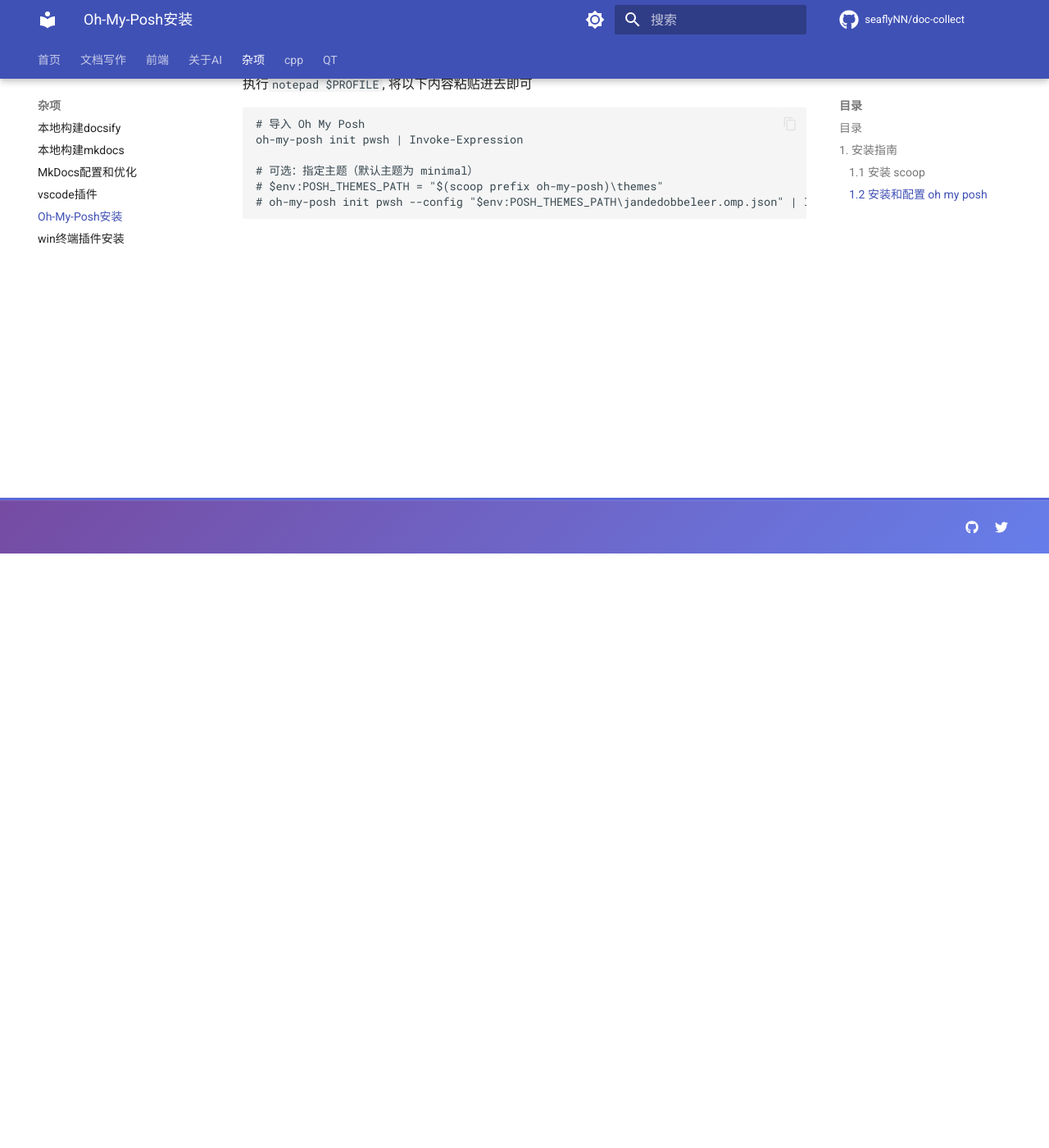
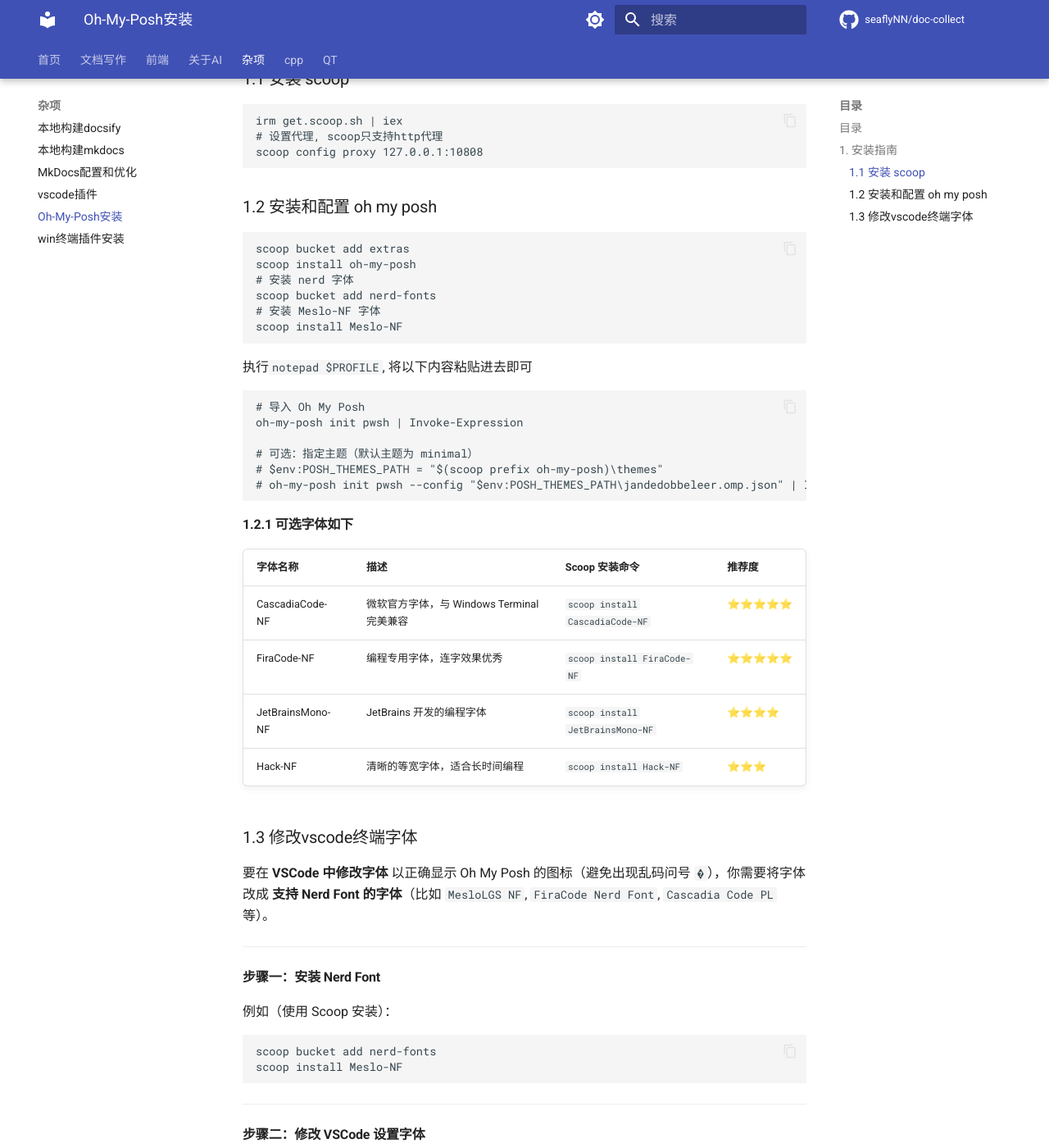
Before and after one commit to seaflyNN/doc-collect, an MkDocs documentation site: the page built from docs/杂项/Oh-My-Posh安装.md, in a window 1280 px wide and 1400 px high, scrolled down 725 px. Shown: the whole window at 82% size. Built offline with MkDocs 1.6.1 and Material for MkDocs 9.7.7, drawn with Linux system fonts in a browser that asks for light colours; comment, search, counter and statistics services are not loaded; some of the changed text lies outside the part shown.

Commit message:
新增Oh-My-Posh文档，包含可选字体列表及VSCode终端字体修改步骤，提升开发者在使用Oh-My-Posh时的体验和指导性。

````diff
--- a/docs/杂项/Oh-My-Posh安装.md
+++ b/docs/杂项/Oh-My-Posh安装.md
@@ -6,6 +6,14 @@
   - [1. 安装指南](#1-安装指南)
     - [1.1 安装 scoop](#11-安装-scoop)
     - [1.2 安装和配置 oh my posh](#12-安装和配置-oh-my-posh)
+      - [1.2.1 可选字体如下](#121-可选字体如下)
+    - [1.3 修改vscode终端字体](#13-修改vscode终端字体)
+      - [步骤一：安装 Nerd Font](#步骤一安装-nerd-font)
+      - [步骤二：修改 VSCode 设置字体](#步骤二修改-vscode-设置字体)
+        - [方式一：图形界面修改](#方式一图形界面修改)
+        - [方式二：直接编辑 settings.json](#方式二直接编辑-settingsjson)
+      - [步骤三：重启 VSCode Terminal](#步骤三重启-vscode-terminal)
+      - [效果对比](#效果对比)
 
 ## 1. 安装指南
 
@@ -21,6 +29,10 @@ scoop config proxy 127.0.0.1:10808
 ```
 scoop bucket add extras
 scoop install oh-my-posh
+# 安装 nerd 字体
+scoop bucket add nerd-fonts
+# 安装 Meslo-NF 字体
+scoop install Meslo-NF
 ```
 执行`notepad $PROFILE`, 将以下内容粘贴进去即可
 ```
@@ -31,3 +43,78 @@ oh-my-posh init pwsh | Invoke-Expression
 # $env:POSH_THEMES_PATH = "$(scoop prefix oh-my-posh)\themes"
 # oh-my-posh init pwsh --config "$env:POSH_THEMES_PATH\jandedobbeleer.omp.json" | Invoke-Expression
 ```
+
+#### 1.2.1 可选字体如下
+| 字体名称 | 描述 | Scoop 安装命令 | 推荐度 |
+|----------|------|----------------|--------|
+| CascadiaCode-NF | 微软官方字体，与 Windows Terminal 完美兼容 | `scoop install CascadiaCode-NF` | ⭐⭐⭐⭐⭐ |
+| FiraCode-NF | 编程专用字体，连字效果优秀 | `scoop install FiraCode-NF` | ⭐⭐⭐⭐⭐ |
+| JetBrainsMono-NF | JetBrains 开发的编程字体 | `scoop install JetBrainsMono-NF` | ⭐⭐⭐⭐ |
+| Hack-NF | 清晰的等宽字体，适合长时间编程 | `scoop install Hack-NF` | ⭐⭐⭐ |
+
+### 1.3 修改vscode终端字体
+
+要在 **VSCode 中修改字体** 以正确显示 Oh My Posh 的图标（避免出现乱码问号 `�`），你需要将字体改成 **支持 Nerd Font 的字体**（比如 `MesloLGS NF`, `FiraCode Nerd Font`, `Cascadia Code PL` 等）。
+
+---
+
+#### 步骤一：安装 Nerd Font
+
+例如（使用 Scoop 安装）：
+
+```powershell
+scoop bucket add nerd-fonts
+scoop install Meslo-NF
+```
+
+---
+
+#### 步骤二：修改 VSCode 设置字体
+
+Win+R输入`fonts`检查字体是否安装成功, 输入字体文件的完整名字, 如下面的`MesloLGS Nerd Font`.
+
+##### 方式一：图形界面修改
+
+1. 打开 VSCode
+2. `Ctrl + ,` 打开设置
+3. 搜索：`font family`
+4. 找到 `Terminal › Integrated: Font Family`
+5. 设置为：
+
+```
+MesloLGS Nerd Font
+```
+
+> 注意：**名字必须和字体在系统中注册的一致**，可以在 `C:\Windows\Fonts` 中双击查看字体名称。
+
+---
+
+##### 方式二：直接编辑 settings.json
+
+1. 在设置中点右上角小齿轮 → `打开设置 (JSON)`
+2. 添加或修改以下字段：
+
+```json
+"terminal.integrated.fontFamily": "MesloLGS Nerd Font"
+```
+
+你可以只设置 `terminal.integrated.fontFamily`，不影响编辑器显示。
+
+---
+
+#### 步骤三：重启 VSCode Terminal
+
+1. 打开新的终端（`Ctrl + ~`）
+2. 运行：
+
+```powershell
+oh-my-posh init pwsh | Invoke-Expression
+```
+
+---
+
+#### 效果对比
+
+| 字体不对      | 字体设置正确            |
+| --------- | ----------------- |
+| `` 问号、乱码 | 🎯 Git 图标、路径图标等正常 |
````
